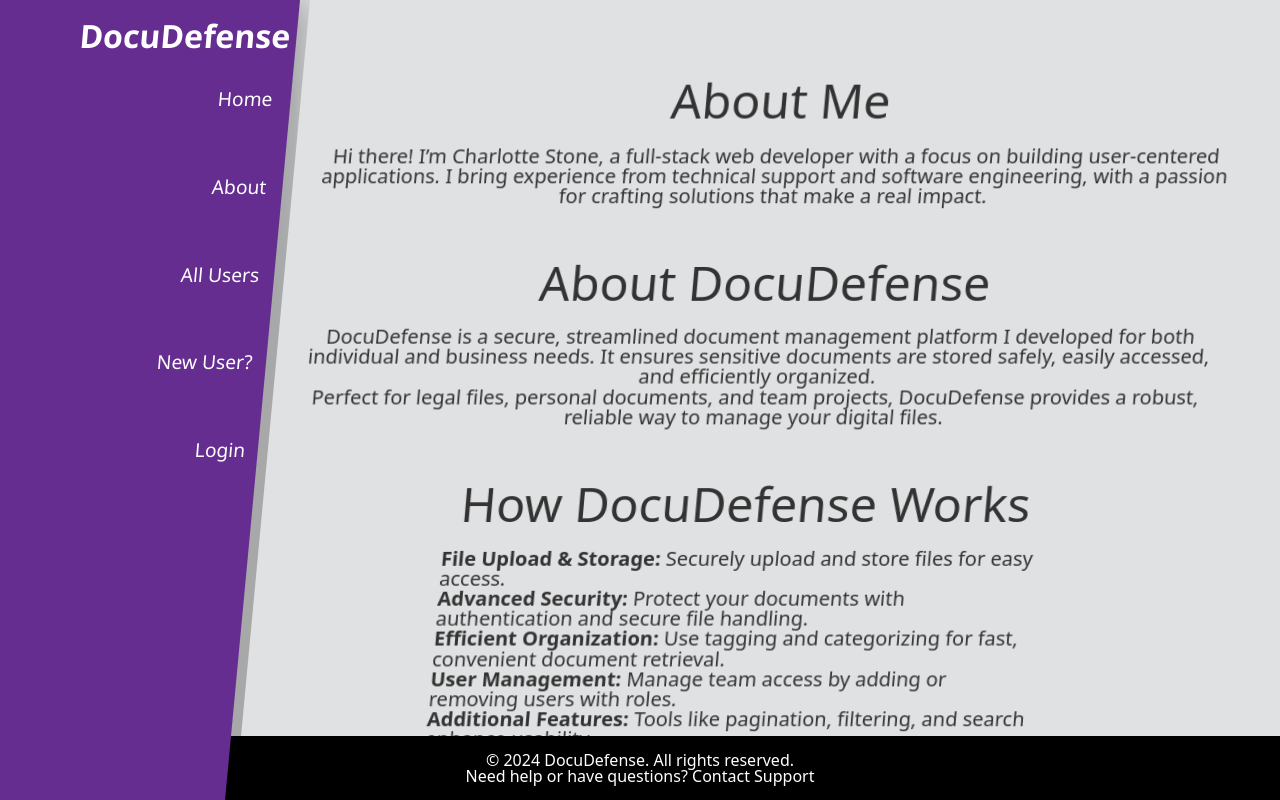
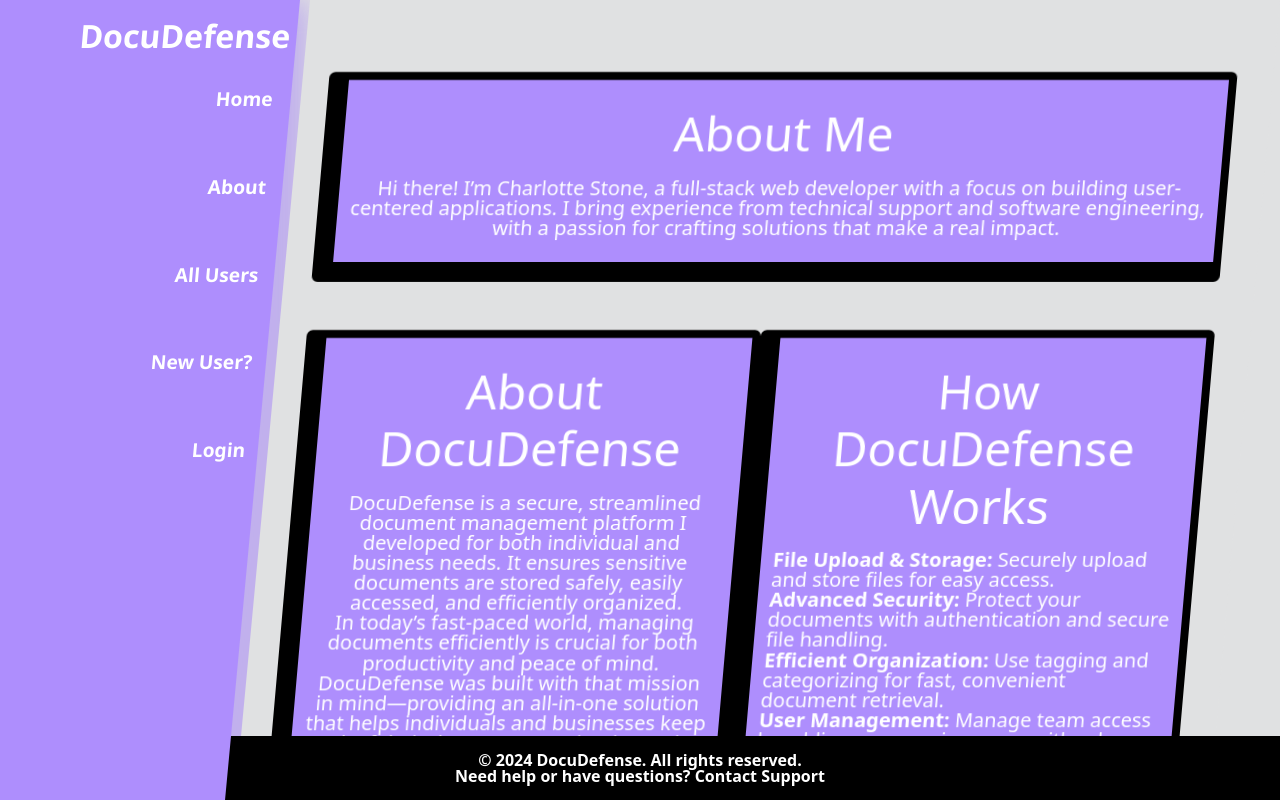
Before and after one commit to Terafora/DocuDefence, a React (Create React App) app in the folder frontend/: page /about in a window 1280 px wide. Built offline with nearby package versions, Linux system fonts and the light colour scheme; the HTML template or start-up script is replaced by a standard one.

Commit message:
Update stylings across the site

```diff
--- a/frontend/src/App.scss
+++ b/frontend/src/App.scss
@@ -79,7 +79,7 @@ h6 {
   isolation: isolate;
 }
 
-// Sidebar width variable
+$main-bg-color: #ae8efd;
 $sidebar-width: 300px;
 
 // Animation for main content to slide in and unblur
@@ -100,8 +100,8 @@ $sidebar-width: 300px;
 .App {
   display: flex;
   flex-direction: row;
-  height: 100%; // Ensure App stretches full height
-  position: relative; // Set relative positioning for modal to overlay correctly
+  height: 100%;
+  position: relative;
 }
 
 // Styling for main content
@@ -145,6 +145,35 @@ $sidebar-width: 300px;
   }
 }
 
+.custom-title{
+  h1, h2, h3, h4, h5, h6 {
+    font-weight: bold;
+    font-family: 'Roboto', sans-serif;
+    font-size: 40rem;
+    padding: 0.5rem;
+  }
+}
+
+.custom-card{
+  border-top:#000 solid 8px;
+  border-right: #000 solid 8px;
+  border-bottom: #000 solid 20px;
+  border-left: #000 solid 20px;
+  background-color: $main-bg-color;
+  color: #fff;
+}
+
+.custom-title h1,
+.custom-title h2,
+.custom-title h3,
+.custom-title h4,
+.custom-title h5,
+.custom-title h6 {
+  font-weight: bold !important;
+  font-family: 'Roboto', sans-serif;
+  padding: 0.5rem;
+}
+
 // Modal styles for all custom modals (overriding Bootstrap defaults)
 .custom-modal {
   position: fixed;
@@ -154,9 +183,9 @@ $sidebar-width: 300px;
   height: 100%;
   display: flex;
   justify-content: center;
-  align-items: center; // Centered vertically and horizontally
-  background: rgba(255, 255, 255, 0); // Transparent background
-  backdrop-filter: blur(25px); // Strong blur effect to obfuscate background
+  align-items: center;
+  background: rgba(255, 255, 255, 0);
+  backdrop-filter: blur(25px);
   z-index: 1050;
   overflow: hidden;
 
@@ -170,7 +199,12 @@ $sidebar-width: 300px;
     max-width: 500px;
     width: calc(100% - 40px); // Adds responsiveness
     padding: 20px;
-    background: #fff;
+    background: $main-bg-color;
+    color: #ffffff;
+    border-top:#000 solid 8px;
+    border-right: #000 solid 8px;
+    border-bottom: #000 solid 20px;
+    border-left: #000 solid 20px;
     border-radius: 8px;
     box-shadow: 0 2px 10px rgba(0, 0, 0, 0.3);
     text-align: center;
--- a/frontend/src/components/About.jsx
+++ b/frontend/src/components/About.jsx
@@ -3,26 +3,34 @@ import React from 'react';
 function About() {
     return (
         <div className="container my-5 text-center">
-            <section className="about-section mb-5">
+            <section className="about-section card custom-card py-4 mb-5">
                 <h2 className="display-5 mb-3">About Me</h2>
                 <p className="fs-5">
                     Hi there! I’m Charlotte Stone, a full-stack web developer with a focus on building user-centered applications. I bring experience from technical support and software engineering, with a passion for crafting solutions that make a real impact.
                 </p>
             </section>
 
-            <section className="about-section mb-5">
+            <div className="container">
+                <div className="row g-4">
+                    <section className="about-section card custom-card py-4 mb-5 col-lg-6">
                         <h2 className="display-5 mb-3">About DocuDefense</h2>
                         <p className="fs-5">
                             DocuDefense is a secure, streamlined document management platform I developed for both individual and business needs. It ensures sensitive documents are stored safely, easily accessed, and efficiently organized.
                         </p>
                         <p className="fs-5">
-                    Perfect for legal files, personal documents, and team projects, DocuDefense provides a robust, reliable way to manage your digital files.
+                            In today’s fast-paced world, managing documents efficiently is crucial for both productivity and peace of mind. DocuDefense was built with that mission in mind—providing an all-in-one solution that helps individuals and businesses keep track of their documents, maintain version control, and ensure everything is just a few clicks away whenever needed.
+                        </p>
+                        <p className="fs-5">
+                            To enhance its usability, DocuDefense integrates advanced search capabilities that allow you to find exactly what you need within seconds, regardless of how many documents you store. Plus, it offers tagging and categorization options to further streamline your workflow.
+                        </p>
+                        <p className="fs-5">
+                            The security of your information is our top priority. DocuDefense uses end-to-end encryption to make sure your sensitive documents are always protected, ensuring that only authorized individuals have access. Whether it's a contract, a tax document, or personal notes, rest assured that your data is secure.
                         </p>
                     </section>
 
-            <section className="about-section mb-5">
+                    <section className="about-section card custom-card py-4 mb-5 col-lg-6">
                         <h2 className="display-5 mb-3">How DocuDefense Works</h2>
-                <ul className="list-unstyled fs-5 text-start mx-auto" style={{ maxWidth: "600px" }}>
+                        <ul className="list-unstyled fs-5 text-start mx-auto">
                             <li><strong>File Upload & Storage:</strong> Securely upload and store files for easy access.</li>
                             <li><strong>Advanced Security:</strong> Protect your documents with authentication and secure file handling.</li>
                             <li><strong>Efficient Organization:</strong> Use tagging and categorizing for fast, convenient document retrieval.</li>
@@ -34,6 +42,8 @@ function About() {
                         </p>
                     </section>
                 </div>
+            </div>
+        </div>
     );
 }
 
--- a/frontend/src/components/UserDashboard.jsx
+++ b/frontend/src/components/UserDashboard.jsx
@@ -203,7 +203,7 @@ function UserDashboard() {
         <div className="user-dashboard">
             <h2 className="dashboard-title">User Dashboard</h2>
 
-            <div className="file-upload-section">
+            <div className="file-upload-section custom-card">
                 <input
                     type="file"
                     className="custom-input file-input"
@@ -224,10 +224,10 @@ function UserDashboard() {
             )}
 
             <h3 className="my-files-title">My Files</h3>
-            <ul className="file-list mt-4">
+            <ul className="file-list list-unstyled mt-4">
                 {Object.keys(files).length > 0 ? (
                     Object.keys(files).map((filename, index) => (
-                        <li key={index} className="file-item">
+                        <li key={index} className="file-item custom-card">
                             <p><strong>Filename:</strong> {filename}</p>
                             <p><strong>Version:</strong> {files[filename][0].version}</p>
                             <p><strong>Upload Date:</strong> {new Date(files[filename][0].upload_date).toLocaleDateString()}</p>
--- a/frontend/src/styles/about.scss
+++ b/frontend/src/styles/about.scss
@@ -26,7 +26,7 @@
     line-height: 1.7;
 
     li {
-        margin-bottom: 0.75rem;
+        margin-bottom: 1.5rem;
 
         strong {
             color: #212529;
--- a/frontend/src/styles/footer.scss
+++ b/frontend/src/styles/footer.scss
@@ -7,6 +7,7 @@ $footer-link-hover-color: lighten($footer-link-color, 40%);
 footer {
   max-height: 15rem;
   padding-bottom: 1rem;
+  font-weight: bold;
   overflow: hidden;
 }
 
--- a/frontend/src/styles/navbar.scss
+++ b/frontend/src/styles/navbar.scss
@@ -1,12 +1,12 @@
 // Base variables
-$navbar-bg-color: #662d91;
-$navbar-accent-color: #e33561;
+$navbar-bg-color: #ae8efd;
+$navbar-accent-color: #fc4e8d;
 $navbar-width: 300px;
 $navbar-padding: 20px;
 
 // Shadow for Sidebar Navbar (Large Screens)
 .navbar-shadow {
-  background-color: rgba(0, 0, 0, 0.25);
+  background-color: rgba(162, 128, 248, 0.5);
   width: $navbar-width;
   height: 100vh;
   position: fixed;
@@ -51,6 +51,7 @@ $navbar-padding: 20px;
   margin-bottom: 1rem;
   align-self: flex-end;
   margin-right: -50px;
+  font-weight: bold;
 }
 
 // Navbar menu styles for the sidebar (large screens)
@@ -77,6 +78,7 @@ $navbar-padding: 20px;
       .nav-link, .btn-link {
         color: #ffffff;
         font-size: 1.2rem;
+        font-weight: bold;
         text-decoration: none;
         padding: 0.3rem 0;
         transition: color 0.3s ease;
@@ -124,7 +126,7 @@ $navbar-padding: 20px;
     top: 0;
     right: 0;
     left: 0;
-    background-color: #662d91;
+    background-color: $navbar-bg-color;
     z-index: 1000;
   }
 
--- a/frontend/src/styles/userDashboard.scss
+++ b/frontend/src/styles/userDashboard.scss
@@ -1,9 +1,23 @@
+.file-upload-section{
+    border-radius: 5px;
+    padding: 1rem;
+
+    button{
+        margin-left: 0.5rem;
+    }
+}
+
 .file-item {
     margin-bottom: 1.5rem;
     padding: 1rem;
     border: 1px solid #ddd;
     border-radius: 5px;
     background-color: #f9f9f9;
+
+    button {
+        margin-top: 0.5rem;
+        margin-left: 0.35rem;
+    }
 
     .version-list {
         margin-top: 0.5rem;
@@ -12,8 +26,9 @@
         .version-item {
             margin-top: 0.5rem;
             padding: 0.5rem;
-            background-color: #e6e6e6;
-            border-radius: 3px;
+            background-color: #000;
+            color: #fff;
+            border-radius: 0.5rem;
 
             p {
                 margin: 0;
@@ -21,3 +36,7 @@
         }
     }
 }
+
+.custom-modal .custom-modal-content .modal-body canvas {
+    box-shadow: 0 2px 10px rgba(0, 0, 0, 0.3);
+  }
```
Also changed, not shown: frontend/src/components/Homepage.jsx (+10 -10 lines). Lines whose indentation alone changed are shown as unchanged.
